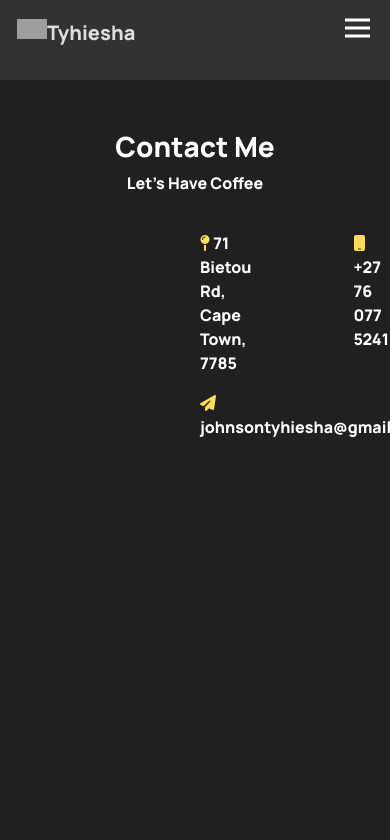
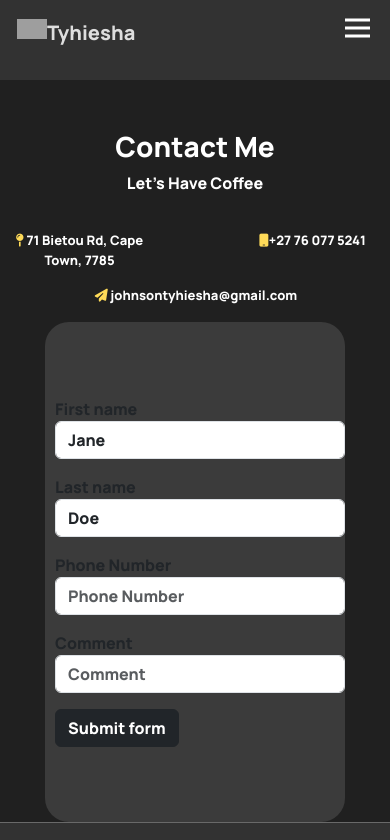
Before and after one commit to tyhieshajohnson/vue-tj-portfolio, a Vue app: page /contact in a window 390 px wide. Shown: the top 840 px of the page. Built offline with nearby package versions, Linux system fonts and the light colour scheme; grey boxes are pictures that could not be loaded.

Commit message:
Contact Page Updated

```diff
--- a/src/views/AboutView.vue
+++ b/src/views/AboutView.vue
@@ -4,10 +4,7 @@
     <div class="body" vh-100 w-100>
       <div class="about-information" id="about-information">
         <!-- About Images -->
-        <div
-          class="container text-center"
-          style="border-radius: 10px; padding: 10px"
-        >
+        <div class="container text-center">
           <!-- About Information -->
           <!-- Content -->
           '
@@ -182,13 +179,12 @@
                     >And to become the best at what I do.</span
                   >
                 </p>
+                <p>Languages: English & Afrikaans</p>
               </div>
               <!-- Resume Button -->
               <div
                 id="resume-button"
-               style="display: flex; width: 100%;
-               place-content: center;
-               "
+                style="display: flex; width: 100%; place-content: center"
               >
                 <button style="background-color: #181818">
                   <p
@@ -226,6 +222,11 @@
 .carousel-inner {
   box-shadow: 0 0 25px rgba(255, 254, 254, 0.5);
   border-radius: 7px;
+}
+
+.text-center {
+  border-radius: 10px;
+  padding: 10px;
 }
 
 .body {
@@ -337,9 +338,9 @@ button {
     /* text-align: center; */
     display: flex;
     flex-direction: column;
-  place-content: center;
-  /* padding-left: 100px; */
-  /* width: 450px;
+    place-content: center;
+    padding-left: 5px;
+    /* width: 450px;
   margin: 0 auto; */
   }
   .aboutInfo {
@@ -375,5 +376,9 @@ button {
     font-size: 10px;
     color: #181818;
   }
+
+  .carousel-inner {
+    width: 100%;
+  }
 }
 </style>
--- a/src/views/ContactView.vue
+++ b/src/views/ContactView.vue
@@ -206,4 +206,50 @@ form {
   padding-top: 75px;
   z-index: -1000;
 }
+
+@media screen and (max-width: 600px) {
+  .body {
+    background-color: #202020;
+    /* position: absolute; */
+    z-index: -100;
+    overflow: hidden;
+  }
+
+  .icon-2 {
+    padding-left: none;
+  }
+
+  .icon-container {
+    display: flex;
+    /* justify-content: center; */
+    place-content: center;
+    text-align: center;
+    flex-wrap: wrap;
+    padding-left: 2px;
+    margin: 0 auto;
+    font-size: small;
+  }
+
+  .icon-container .col:hover {
+    transform: scale(1.2);
+    transition: transform 0.3s ease-in-out;
+  }
+
+  #form-container {
+    width: 300px;
+    height: 500px;
+    border-radius: 24px;
+    margin-top: 100px;
+    margin-left: 1px;
+    margin-bottom: 100px;
+    background-color: #3b3b3b;
+    margin: 0 auto;
+  }
+
+  form {
+    padding-left: 10px;
+    padding-top: 75px;
+    z-index: -1000;
+  }
+}
 </style>
```
